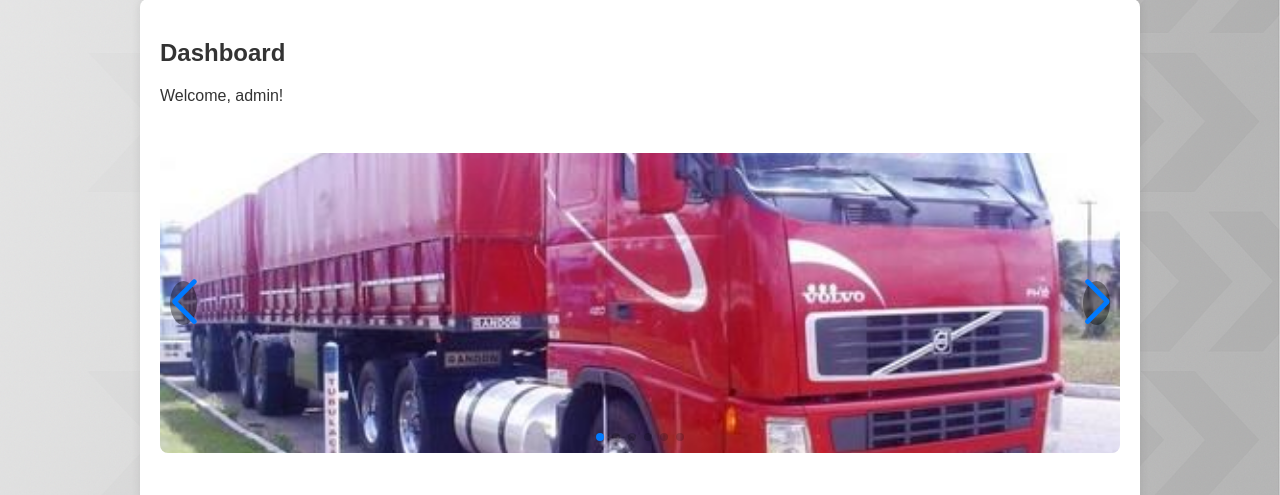
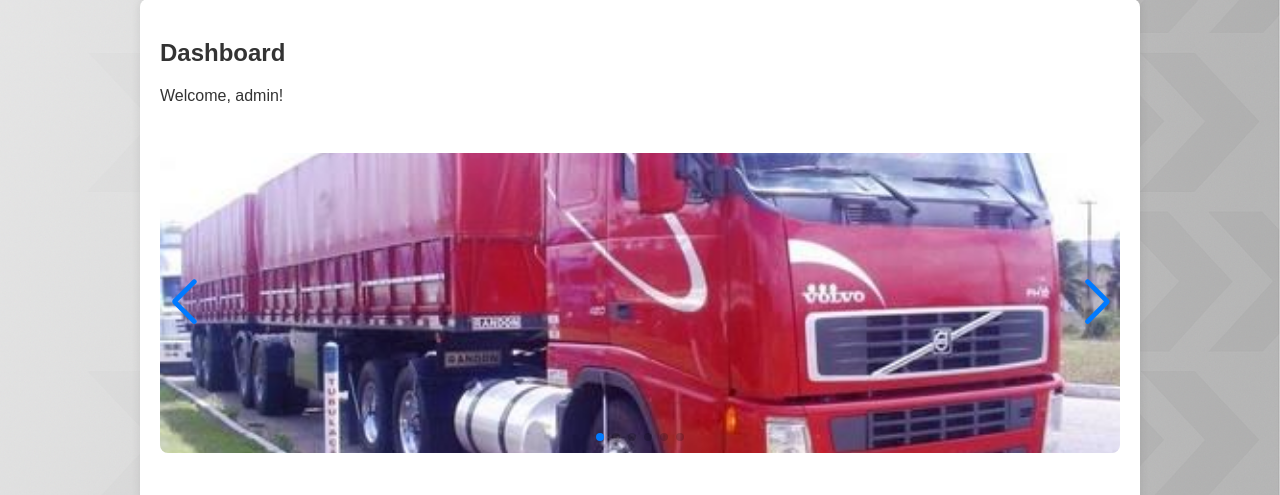
Before and after one commit to GuilhermeFaramiglio/Hackatas, a PHP site: page /dashboard.php in a window 1280 px wide. Shown: the part 128-623 px from the top of the page. Run offline with PHP 8.4, Linux system fonts and the light colour scheme; a user stored in the database is signed in; data that the repository does not hold is empty.

Commit message:
pequenos ajustes no carrossel

```diff
--- a/css/style.css
+++ b/css/style.css
@@ -360,17 +360,14 @@ input[type="number"] {
 .swiper-button-next,
 .swiper-button-prev {
     color: #ffffff; /* Cor da seta */
-    background-color: rgba(0, 0, 0, 0.4); /* Fundo semi-transparente */
+    background-color: transparent /* Fundo transparente */
     width: 44px;
     height: 44px;
     border-radius: 50%; /* Deixa as setas redondas */
     transition: background-color 0.2s ease;
 }
 
-.swiper-button-next:hover,
-.swiper-button-prev:hover {
-    background-color: rgba(0, 0, 0, 0.7); /* Fundo mais escuro no hover */
-}
+
 
 /* Ajusta o tamanho do ícone da seta */
 .swiper-button-next::after,
```
